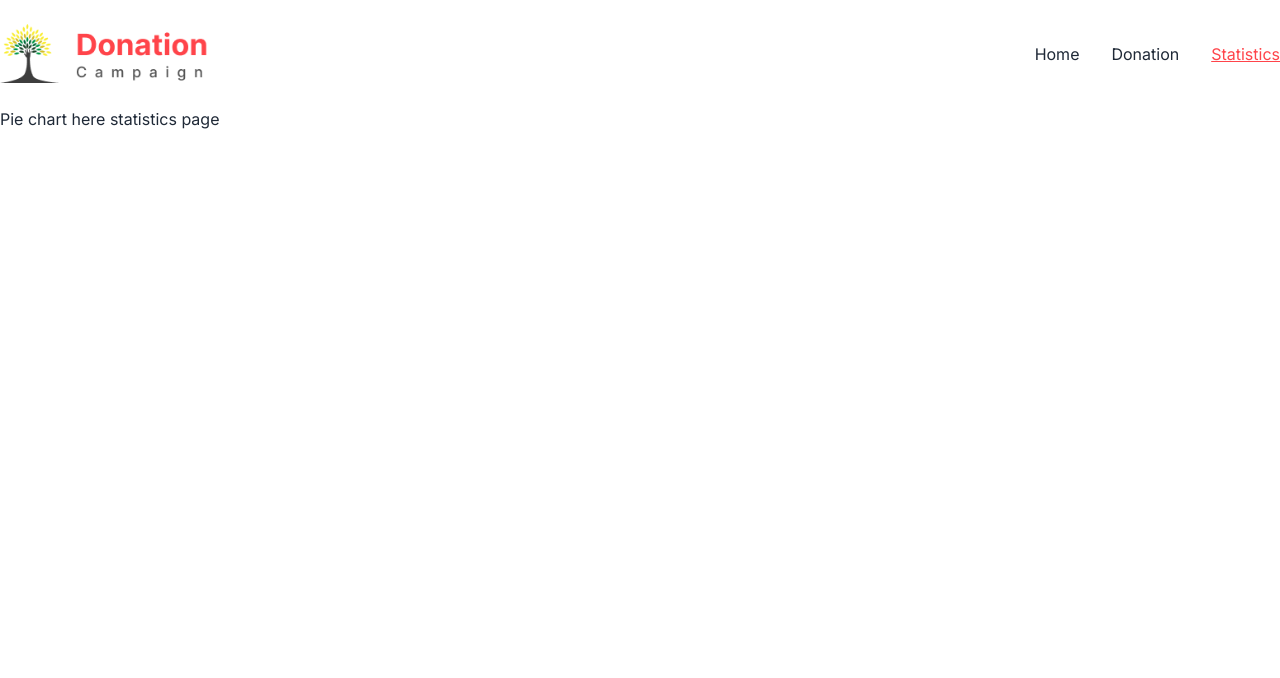
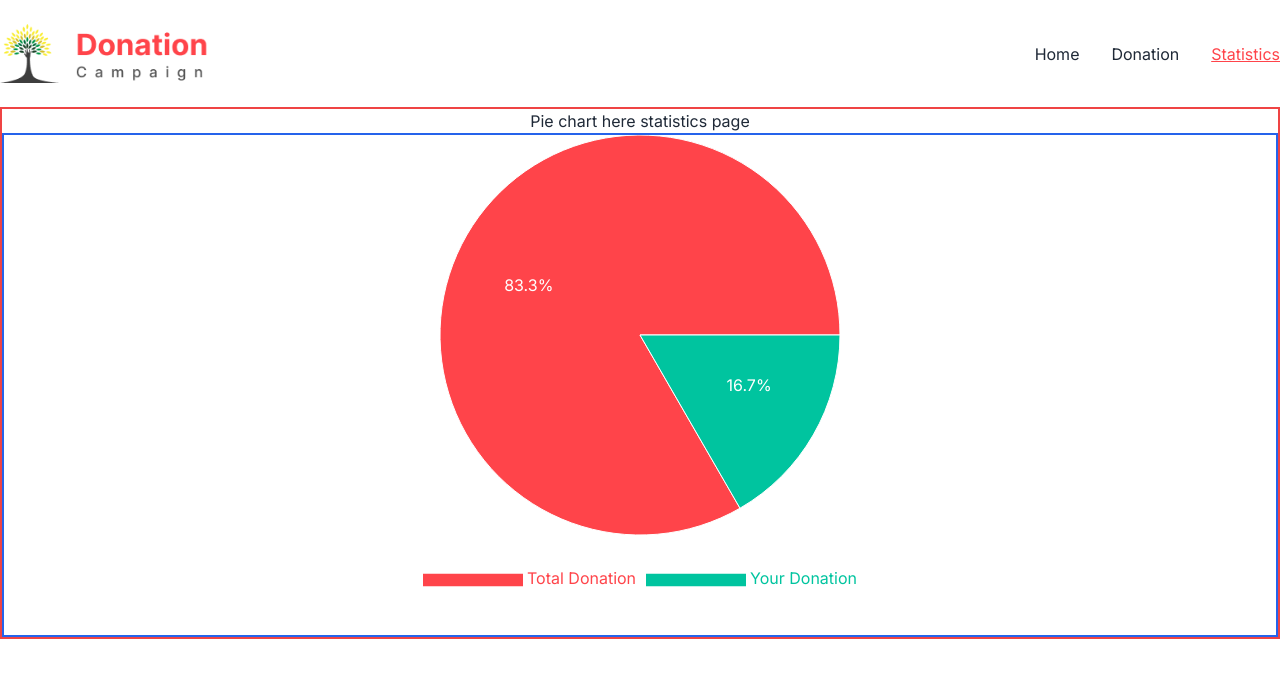
Before and after one commit to Rezwan66/donation-campaign, a React (Vite) app: page /statistics in a window 1280 px wide. Shown: the top 678 px of the page. Built offline with nearby package versions, Linux system fonts and the light colour scheme.

Commit message:
added the statistics page pie chart template for chart implementation

```diff
--- a/package.json
+++ b/package.json
@@ -16,6 +16,7 @@
     "react": "^18.2.0",
     "react-dom": "^18.2.0",
     "react-router-dom": "^6.16.0",
+    "recharts": "^2.8.0",
     "sort-by": "^1.2.0"
   },
   "devDependencies": {
--- a/src/pages/Statistics.jsx
+++ b/src/pages/Statistics.jsx
@@ -1,7 +1,73 @@
+import {
+  Cell,
+  Legend,
+  Pie,
+  PieChart,
+  ResponsiveContainer,
+  Tooltip,
+  XAxis,
+} from 'recharts';
+
 const Statistics = () => {
+  const data = [
+    { name: 'Total Donation', value: 100 },
+    { name: 'Your Donation', value: 20 },
+  ];
+
+  const COLORS = ['#FF444A', '#00C49F'];
+
+  const RADIAN = Math.PI / 180;
+  const renderCustomizedLabel = ({
+    cx,
+    cy,
+    midAngle,
+    innerRadius,
+    outerRadius,
+    percent,
+    index,
+  }) => {
+    const radius = innerRadius + (outerRadius - innerRadius) * 0.5;
+    const x = cx + radius * Math.cos(-midAngle * RADIAN);
+    const y = cy + radius * Math.sin(-midAngle * RADIAN);
+
+    return (
+      <text
+        x={x}
+        y={y}
+        fill="white"
+        textAnchor={x > cx ? 'start' : 'end'}
+        dominantBaseline="central"
+      >
+        {`${(percent * 100).toFixed(1)}%`}
+      </text>
+    );
+  };
   return (
-    <div>
-      <h2>Pie chart here statistics page</h2>
+    <div className="border-2 border-red-500">
+      <h2 className="text-center">Pie chart here statistics page</h2>
+
+      <div className="border-2 border-blue-600 flex justify-center">
+        <PieChart width={500} height={500}>
+          <Pie
+            data={data}
+            cx="50%"
+            cy="50%"
+            labelLine={false}
+            label={renderCustomizedLabel}
+            outerRadius={200}
+            dataKey="value"
+          >
+            {data.map((entry, index) => (
+              <Cell
+                key={`cell-${index}`}
+                fill={COLORS[index % COLORS.length]}
+              />
+            ))}
+          </Pie>
+          <Legend width={500} iconSize={100} iconType="plainline"></Legend>
+          <Tooltip></Tooltip>
+        </PieChart>
+      </div>
     </div>
   );
 };
```
Also changed, not shown: 1 other file (tests, documents, lock files or other folders).
